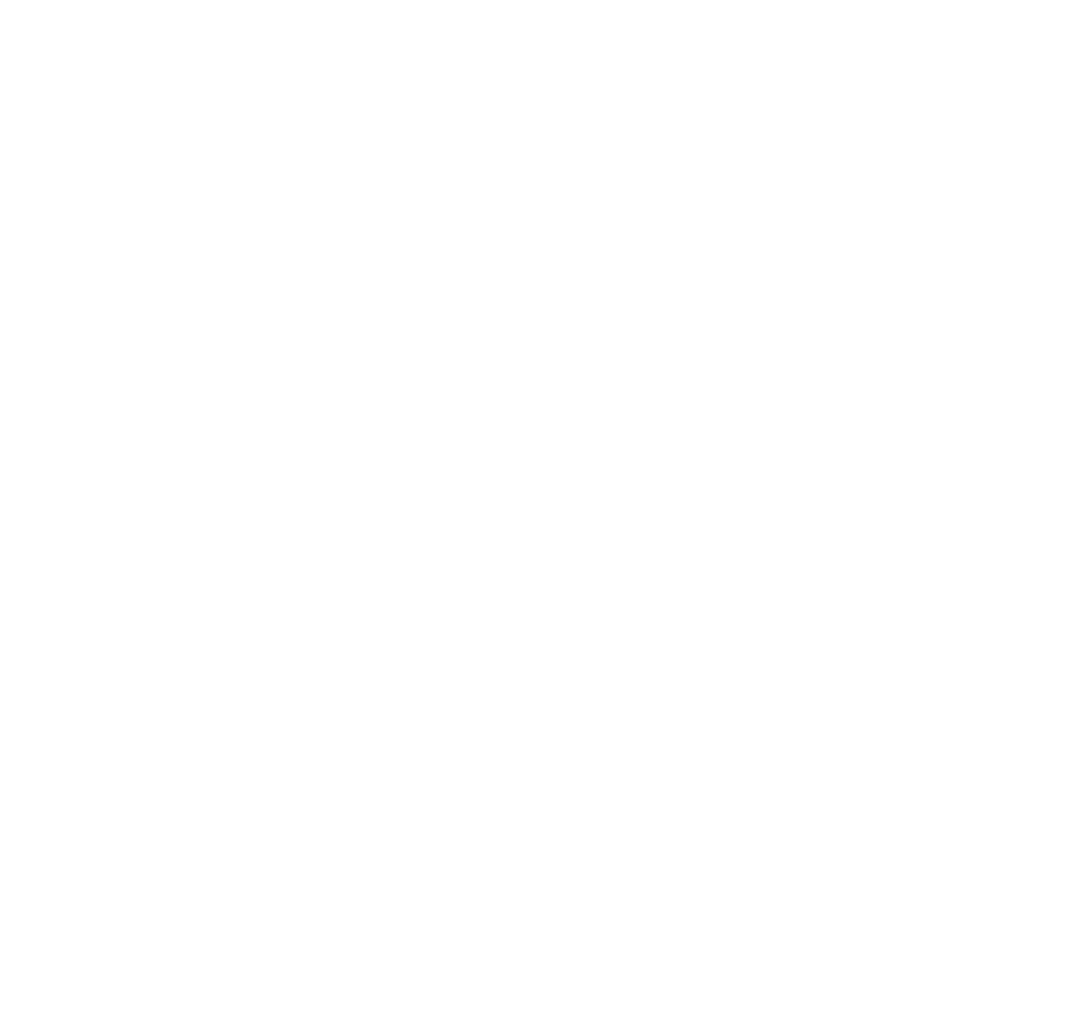
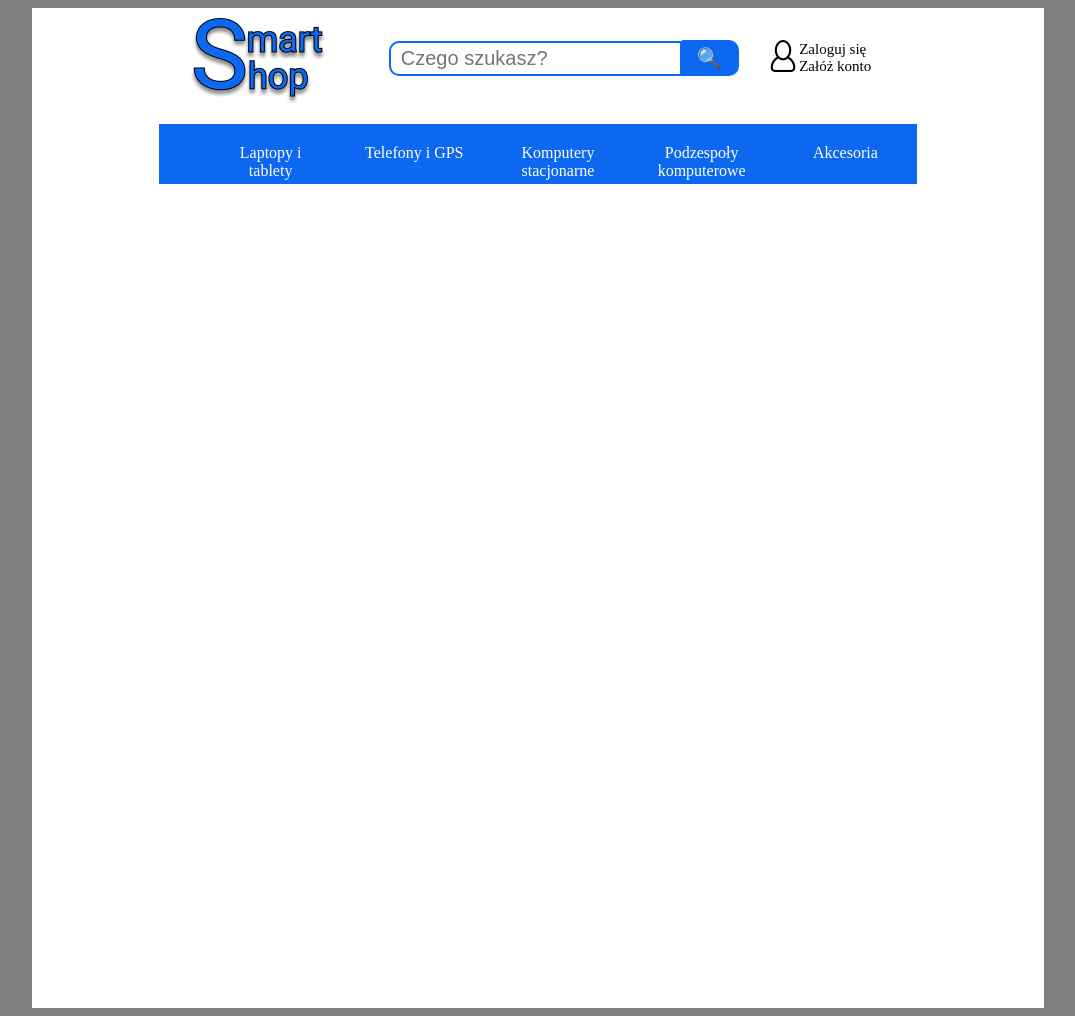
Before and after one commit to andwis12/SklepPHP, a PHP site: page / in a window 1280 px wide. Before the commit the part shown is empty. Shown: the whole page, without its empty margins (102-1177 px from the left). Before the commit the page ends 800 px from the top, so only its background shows below. Run offline with PHP 8.4, Linux system fonts and the light colour scheme.

Commit message:
Simple login added still need to work on frontend

```diff
--- /dev/null
+++ b/db.php
@@ -0,0 +1,6 @@
+<?php
+
+    $host = "localhost";
+    $db_user = "root";
+    $db_password = "";
+    $db_name = "sklep";
--- a/index.php
+++ b/index.php
@@ -1,12 +1,66 @@
 <!DOCTYPE HTML>
+<?php
+    session_start();
+
+    ?>
+
 <html lang="pl">
 
 <head>
     <meta charset="utf-8" />
 
+
+
+    <link rel="stylesheet" href="style/Style.css"/>
+
 </head>
 
+
+
 <body>
+    <div id="main_container">
+        <div id="top">
+            <div id="logo">
+                <img src="logo.png">
+            </div>
+            <div id="search">
+                <input type="text" name="box" placeholder="Czego szukasz?" align="center"/>
+                <button class="search-box-button">&#128269;</button>
+            </div>
+            <div id="login">
+                <div>
+                    <img src="user-profile.png">
+                </div>
+                    <div>
+                        <?php
+                            if(!isset($_SESSION['user']))
+                            {
+                                echo "Zaloguj się \n Załóż konto";
+                                header('login.php');
+                            }else
+                            {
+                                echo "Moje konto \n Wyloguj";
+                            }
+                        ?>
+                    </div >
+            </div>
+            <div class="items">
+
+            </div>
+        </div>
+        <div id="menu">
+            <nav>
+                <ul>
+                    <li><a href="">Laptopy i tablety</a></li>
+                    <li><a href="">Telefony i GPS</a></li>
+                    <li><a href="">Komputery stacjonarne</a></li>
+                    <li><a href="">Podzespoły komputerowe</a></li>
+                    <li><a href="">Akcesoria</a></li>
+                </ul>
+            </nav>
+
+        </div>
+    </div>
 
 <body>
 </html>
--- /dev/null
+++ b/style/Style.css
@@ -0,0 +1,120 @@
+body
+{
+    background-color: gray;
+
+}
+
+#main_container
+{
+    background-color: white;
+    width:80%;
+    height:1000px;
+    margin-left:auto;
+    margin-right:auto;
+
+}
+
+#top
+{
+    width:75%;
+    height:100px;
+    margin-left:auto;
+    margin-right:auto;
+    display: flex;
+    flex-direction: row;
+
+}
+
+#logo
+{
+    margin-left:30px;
+    margin-top:10px;
+    width:200px;
+    height:100px;
+
+
+}
+
+#search
+{
+    width:350px;
+    height:100px;
+    display: flex;
+    justify-content: center;
+    align-items: center;
+    font-size: 20px;
+}
+
+
+#search input
+{
+    width:300px;
+    font-size: inherit;
+    border: 2px solid #0C68F1;
+    border-radius: 0.5em 0 0 0.5em;
+    padding: 0.2em 0.5em;
+    outline: 0;
+}
+
+
+.search-box-button
+{
+    font-size: inherit;
+    border: 2px solid #0C68F1;
+    border-radius: 0  0.5em 0.5em 0;
+    background-color: #0C68F1;
+    border-left:0;
+    padding:0 0.75em;
+    height:36px;
+    color:white;
+    font-weight: bold;
+    cursor:pointer;
+}
+
+#login
+{
+    width:120px;
+    height:40px;
+    margin:auto;
+    margin-right: 30px;
+    display:inline-flex;
+    align-items: center;
+    justify-content: center;
+    font-size:15px;
+}
+#login:hover
+{
+    border-radius: 0.2em;
+    border: 1px solid #0C68F1;
+}
+
+#menu
+{
+    height:60px;
+    width:75%;
+    background: #0C68F1;
+    margin-left:auto;
+    margin-right:auto;
+    position:relative;
+}
+
+nav a
+{
+    text-decoration: none;
+    text-align: center;
+    color:#fff;
+    display: block;
+    padding:20px;
+
+}
+
+nav ul
+{
+    display:flex;
+    list-style-type: none;
+}
+
+nav li
+{
+    flex: 1 1 0;
+}
```
Also changed, not shown: login.php (+22 -2 lines), style/loginStyle.css (added, +61 -0 lines), zaloguj.php (added, +35 -0 lines), logo.png (added), user-profile.png (added).
